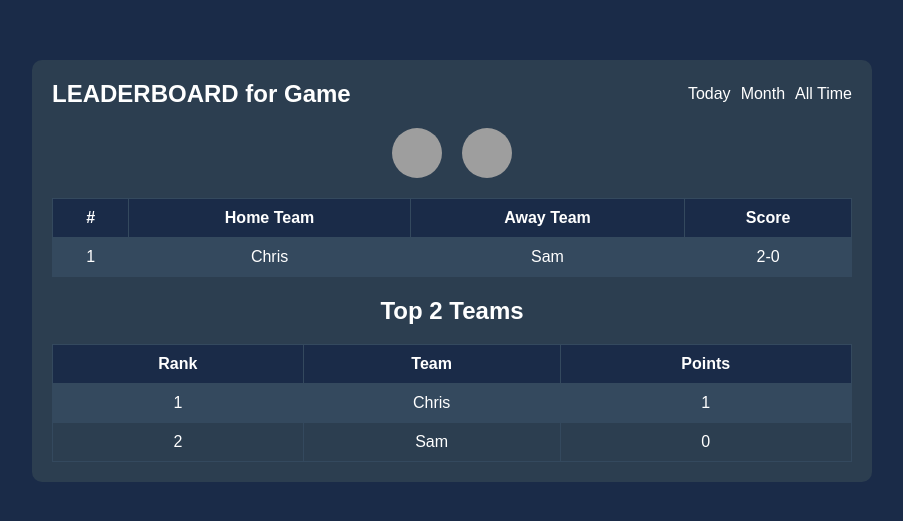
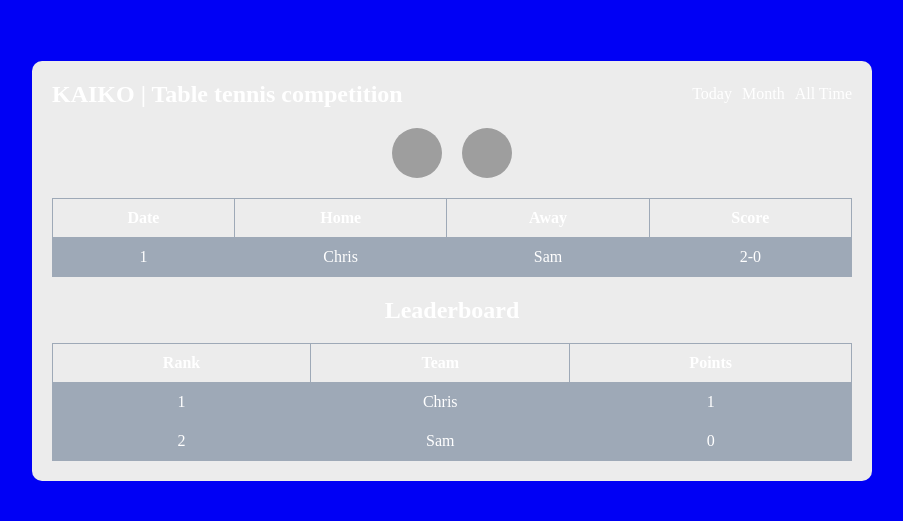
Before and after one commit to Chrisdekw/kaikotabletennis.github.io, a plain HTML site: page index.html in a window 1280 px wide. Shown: the part 129-650 px from the top of the page, without its empty margins (188-1091 px from the left). Drawn offline with Linux system fonts and the light colour scheme; grey boxes are pictures that could not be loaded.

Commit message:
Update index.html

```diff
--- a/index.html
+++ b/index.html
@@ -6,9 +6,9 @@
     <title>Leaderboard</title>
     <style>
         body {
-            background-color: #1A2B48;
+            background-color: #0000F5;
             color: white;
-            font-family: Arial, sans-serif;
+            font-family: Aeonik, regular;
             text-align: center;
             margin: 0;
             padding: 0;
@@ -18,7 +18,7 @@
             height: 100vh;
         }
         .container {
-            background-color: #2C3E50;
+            background-color: #ECECEC;
             border-radius: 10px;
             padding: 20px;
             width: 80%;
@@ -47,22 +47,22 @@
         }
         .leaderboard th, .leaderboard td {
             padding: 10px;
-            border: 1px solid #34495E;
+            border: 1px solid #9EA9B7;
         }
         .leaderboard th {
-            background-color: #1A2B48;
+            background-color: #ECECEC;
         }
         .leaderboard tbody tr:nth-child(odd) {
-            background-color: #34495E;
+            background-color: #9EA9B7;
         }
         .leaderboard tbody tr:nth-child(even) {
-            background-color: #2C3E50;
+            background-color: #9EA9B7;
         }
         .leaderboard tbody tr {
             transition: background-color 0.3s ease;
         }
         .leaderboard tbody tr:hover {
-            background-color: #3A506B;
+            background-color: #8894A2;
         }
         .leaderboard .rank {
             font-weight: bold;
@@ -85,7 +85,7 @@
 
     <div class="container">
         <div class="header">
-            <div class="title">LEADERBOARD for Game</div>
+            <div class="title">KAIKO | Table tennis competition</div>
             <div class="tabs">
                 <div>Today</div>
                 <div>Month</div>
@@ -101,9 +101,9 @@
         <table class="leaderboard">
             <thead>
                 <tr>
-                    <th>#</th>
-                    <th>Home Team</th>
-                    <th>Away Team</th>
+                    <th>Date</th>
+                    <th>Home</th>
+                    <th>Away</th>
                     <th>Score</th>
                 </tr>
             </thead>
@@ -112,7 +112,7 @@
             </tbody>
         </table>
 
-        <h2>Top 2 Teams</h2>
+        <h2>Leaderboard</h2>
         <table class="leaderboard">
             <thead>
                 <tr>
@@ -129,7 +129,7 @@
 
     <script>
         const gameResults = [
-            { date: '2024-05-01', home: 'Chris', away: 'Sam', score: '2-0' }
+            { date: '23-05-2024', home: 'Chris', away: 'Sam', score: '2-0' }
         ];
 
         // Populate game results
```
